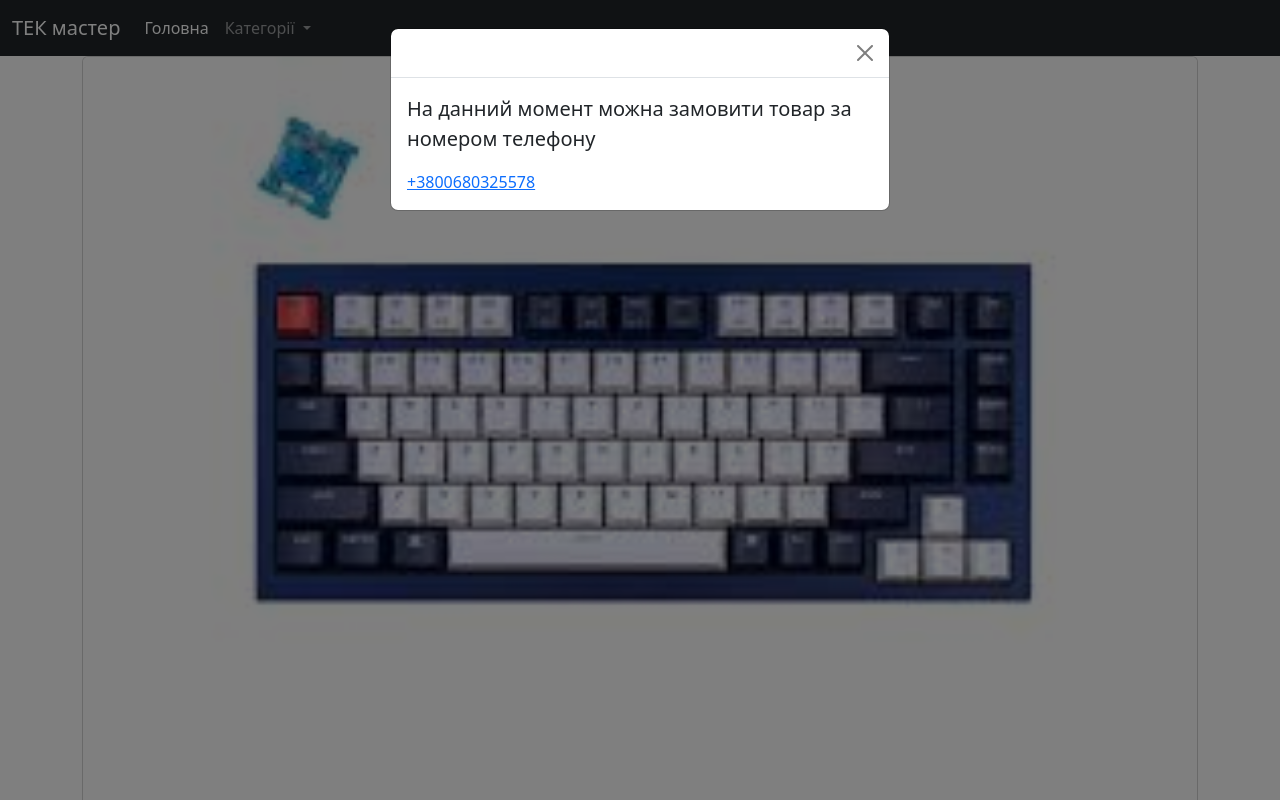
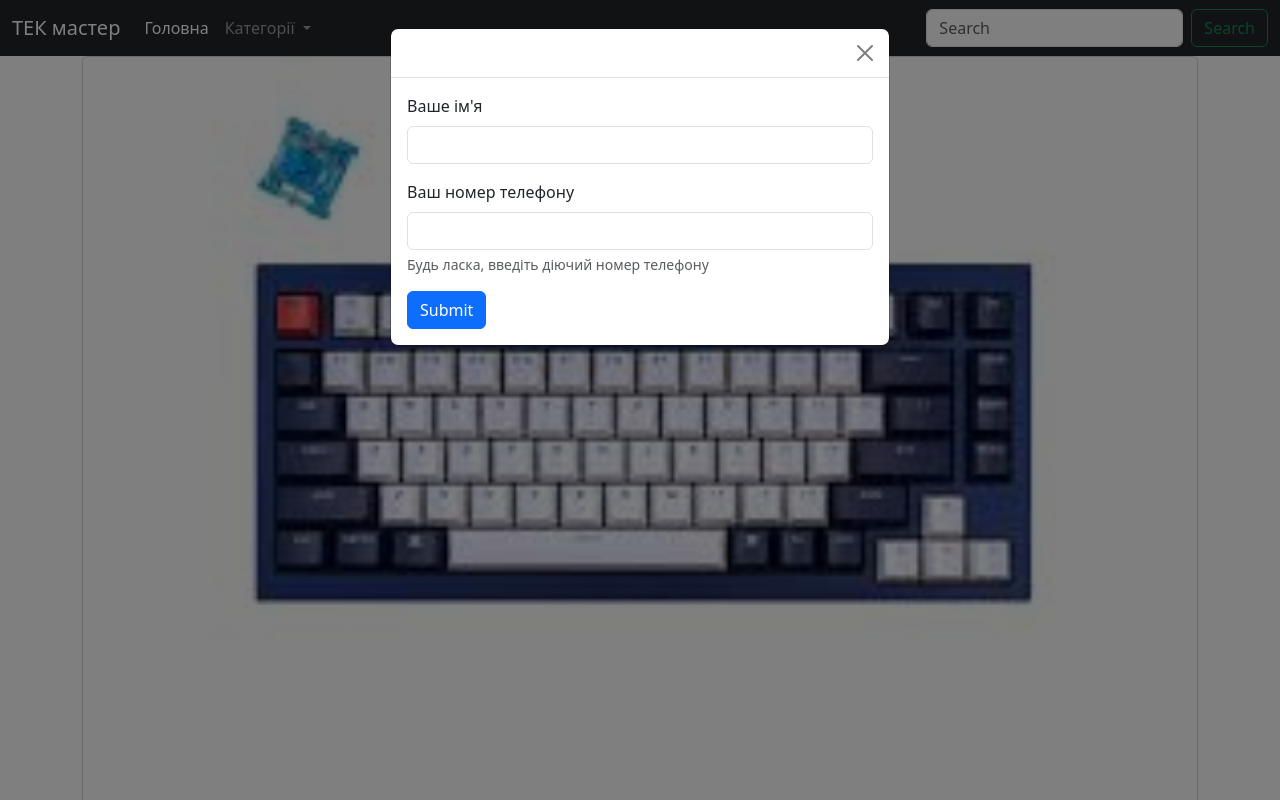
Before and after one commit to tekmaste/niks, a Django app: page /product/2/ in a window 1280 px wide, after a click on "Купити заарз". Run offline with Django 4.2, Linux system fonts and the light colour scheme; data comes from the database, SQL or seed files in the repository; both versions use the stored data as it was after the commit.

Commit message:
added order

```diff
--- a/store_project/store/admin.py
+++ b/store_project/store/admin.py
@@ -1,6 +1,7 @@
 from django.contrib import admin
-from .models import Product
-from .models import Category
+from .models import Product, Category, Order
+
 
 admin.site.register(Product)
 admin.site.register(Category)
+admin.site.register(Order)
--- a/store_project/store/models.py
+++ b/store_project/store/models.py
@@ -17,3 +17,10 @@ class Category(models.Model):
 
     def __str__(self):
         return self.name
+
+class Order(models.Model):
+    name = models.CharField(max_length=100)
+    tel = models.CharField(max_length=15)
+    product = models.ForeignKey(Product, on_delete=models.PROTECT)
+    def __str__(self):
+        return self.name
--- a/store_project/store/templates/store/index.html
+++ b/store_project/store/templates/store/index.html
@@ -1,10 +1,12 @@
 <!DOCTYPE html>
+{% load static %}
 <html lang="en">
 
 <head>
     <meta charset="UTF-8">
     <meta http-equiv="X-UA-Compatible" content="IE=edge">
     <meta name="viewport" content="width=device-width, initial-scale=1.0">
+    <link rel="shortcut icon" href="{% static 'images/favicon.png' %}" type="image/x-icon">
     <link href="https://cdn.jsdelivr.net/npm/bootstrap@5.3.0-alpha1/dist/css/bootstrap.min.css" rel="stylesheet"
         integrity="sha384-GLhlTQ8iRABdZLl6O3oVMWSktQOp6b7In1Zl3/Jr59b6EGGoI1aFkw7cmDA6j6gD" crossorigin="anonymous">
     <script src="https://cdn.jsdelivr.net/npm/bootstrap@5.3.0-alpha1/dist/js/bootstrap.bundle.min.js"
@@ -13,7 +15,7 @@
     <title>ТЕK market</title>
 </head>
 
-<body class="d-flex  flex-column">
+<body class="d-flex  flex-column  justify-content-between min-vh-100">
 
     <header>
         <nav class="navbar navbar-expand-lg navbar-dark bg-dark">
@@ -49,6 +51,10 @@
 
                         </li>
                     </ul>
+                    <form class="d-flex" role="search" action="{% url 'product_list_url' %}">
+                        <input class="form-control me-2" type="search" placeholder="Search" aria-label="Search" name="search">
+                        <button class="btn btn-outline-success" type="submit">Search</button>
+                    </form>
                 </div>
             </div>
         </nav>
--- a/store_project/store/templates/store/product_detail.html
+++ b/store_project/store/templates/store/product_detail.html
@@ -3,15 +3,14 @@
 {% block content %}
 <main>
     <div class="card">
-        <img src="{{ product.image.url }}"
-            class="card-img-top" alt="Клавіатура">
+        <img src="{{ product.image.url }}" class="card-img-top" alt="Клавіатура">
         <div class="card-body">
             <h5 class="card-title">{{product.title}}</h5>
             <p class="card-text">{{product.info}} </p>
             <p class="card-text">ціна {{product.price}} грн</p>
             <!-- Button trigger modal -->
             <button type="button" class="btn btn-primary" data-bs-toggle="modal" data-bs-target="#exampleModal">
-                Купити зараз
+                Купити заарз
             </button>
 
         </div>
@@ -27,8 +26,20 @@
                 <button type="button" class="btn-close" data-bs-dismiss="modal" aria-label="Close"></button>
             </div>
             <div class="modal-body">
-                <p class="fs-5"> На данний момент можна замовити товар за номером телефону</p>
-                <a href="#">+3800680325578</a>
+                <form method="post" action="/save_order">
+                    {% csrf_token %}
+                    <div class="mb-3">
+                        <label for="user_name" class="form-label">Ваше ім'я</label>
+                        <input type="text" class="form-control" id="user_name" name="user_name" required >
+                    </div>
+                    <div class="mb-3">
+                        <label for="user_phone" class="form-label">Ваш номер телефону</label>
+                        <input type="tel" class="form-control" id="user_phone" aria-describedby="emailHelp" name="user_phone" required>
+                        <div id="telHelp" class="form-text">Будь ласка, введіть діючий номер телефону</div>
+                    </div>
+                    <input type="hidden" name="product_id" value="{{product.id}}" readonly>
+                    <button type="submit" class="btn btn-primary">Submit</button>
+                </form>
             </div>
         </div>
     </div>
--- /dev/null
+++ b/store_project/store/templates/store/save_order.html
@@ -0,0 +1,5 @@
+{% extends "store/index.html" %}
+{% block content %}
+<h1>Добрий день, {{order.name}}! Замовлення на {{order.product.title}} за ціною {{ order.product.price}} грн ваше замовлення в обробці</h1>
+
+{% endblock content %}
--- a/store_project/store/urls.py
+++ b/store_project/store/urls.py
@@ -1,4 +1,4 @@
-from .views import product_list, product_detail, category_detail
+from .views import product_list, product_detail, category_detail, save_order
 from django.urls import path
 
 
@@ -6,4 +6,5 @@ urlpatterns = [
     path('', product_list, name = "product_list_url"),
     path('product/<int:pk>/', product_detail, name = "product_detail_url"),
     path('category/<int:pk>/', category_detail, name = "category_detail_url"),
+    path('save_order', save_order)
 ]
--- a/store_project/store/views.py
+++ b/store_project/store/views.py
@@ -1,6 +1,6 @@
 from django.shortcuts import render
 from django.http import HttpResponse
-from .models import Product, Category
+from .models import Product, Category, Order
 
 
 
@@ -13,7 +13,12 @@ def build_layout(lst,cols):
 
 
 def product_list(request):
-    products = Product.objects.all()
+
+    search_querry = request.GET.get("search", None)
+    if search_querry:
+        products = Product.objects.filter(title__icontains=search_querry)
+    else:
+        products = Product.objects.all()
     categories = Category.objects.all()
     return render(request, "store/index.html", context={"product_list": build_layout(products, 3), "cats": categories})
 
@@ -28,3 +33,13 @@ def category_detail(request, pk):
     category = Category.objects.get(pk = pk)
     products = category.products.all()
     return render(request, "store/category_detail.html", context={"cats": categories, "product_list": build_layout(products, 3), "category": category})
+
+
+def save_order(request):
+    order = Order()
+    categories = Category.objects.all()
+    order.name = request.POST['user_name']
+    order.tel = request.POST["user_phone"]
+    order.product = Product.objects.get(pk = request.POST["product_id"])
+    order.save()
+    return render(request, "store/save_order.html", context={"order": order, "cats": categories})
--- a/store_project/store_project/settings.py
+++ b/store_project/store_project/settings.py
@@ -11,6 +11,7 @@ https://docs.djangoproject.com/en/4.1/ref/settings/
 """
 
 from pathlib import Path
+import os
 
 # Build paths inside the project like this: BASE_DIR / 'subdir'.
 BASE_DIR = Path(__file__).resolve().parent.parent
@@ -117,6 +118,7 @@ USE_TZ = True
 # https://docs.djangoproject.com/en/4.1/howto/static-files/
 
 STATIC_URL = '/static/'
+STATICFILES_DIRS = [os.path.join(BASE_DIR, "static")]
 MEDIA_URL = '/media/'
 MEDIA_ROOT = BASE_DIR/'media'
 
```
Also changed, not shown: store_project/db.sqlite3, store_project/media/images/images_6.jfif (added), store_project/media/images/загружено_4.jfif (added), store_project/media/images/загружено_5.jfif (added), store_project/media/images/загружено_6.jfif (added), store_project/media/images/загружено_7.jfif (added), store_project/media/images/загружено_8.jfif (added), store_project/static/images/favicon.png (added), store_project/store/migrations/0005_order.py (added).
